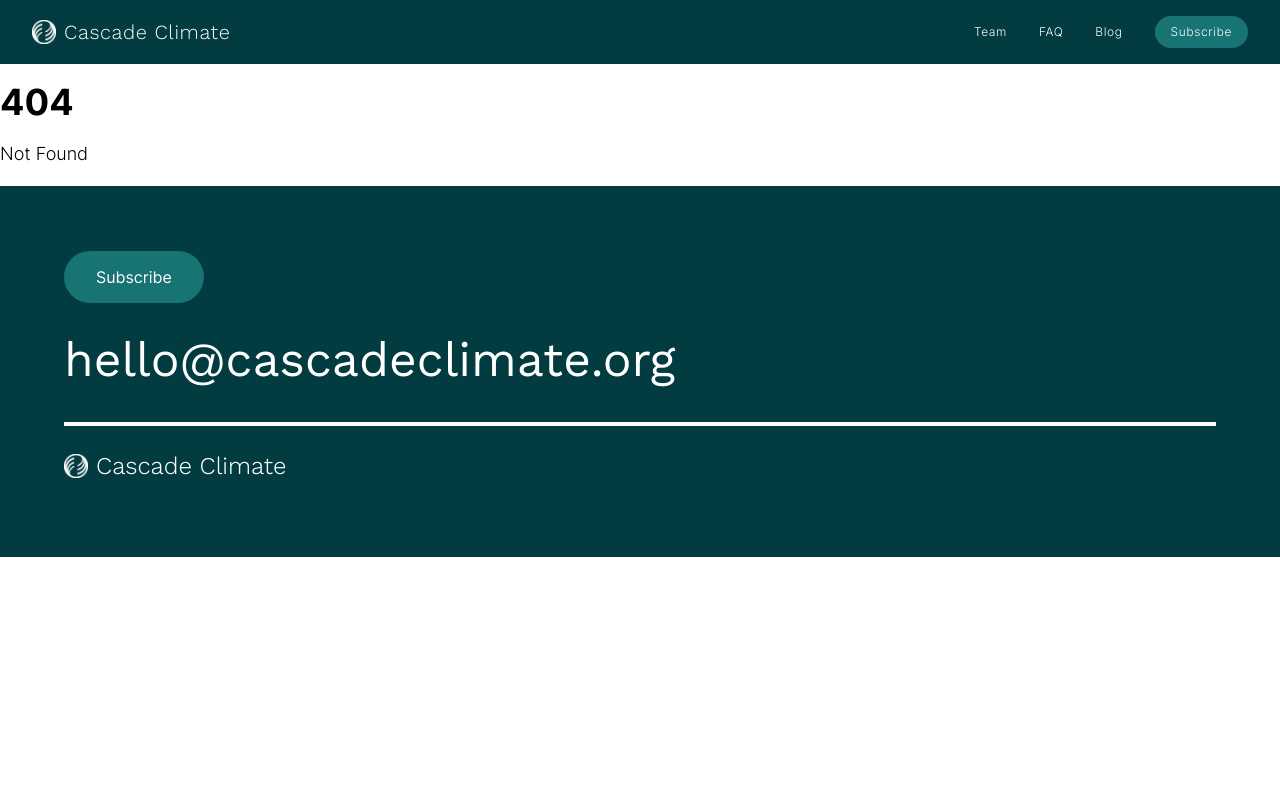
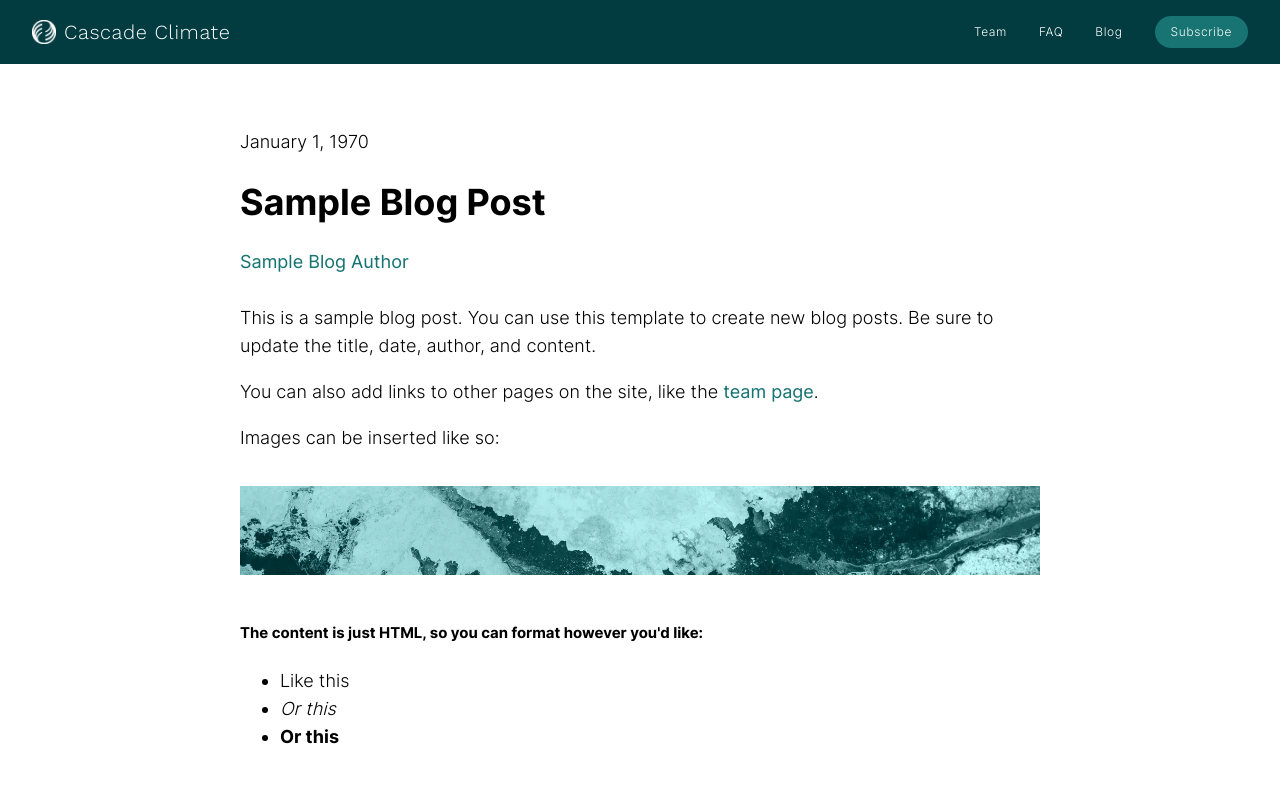
Before and after one commit to Cascade-Climate/cc-website, a SvelteKit app: page /blog/SAMPLE-BLOG-TEMPLATE in a window 1280 px wide. Before the commit this address had no page. Shown: the top 800 px of the page. Built offline with nearby package versions, Linux system fonts and the light colour scheme.

Commit message:
readme.md

```diff
--- /dev/null
+++ b/src/routes/blog/SAMPLE-BLOG-TEMPLATE/+page.svelte
@@ -0,0 +1,34 @@
+<script>
+	import image1 from '$lib/images/waves.webp';
+</script>
+
+<svelte:head>
+	<title>Sample Blog Post - Cascade Climate</title>
+	<meta
+		name="description"
+		content="A short description of the blog post for SEO purposes."
+	/>
+</svelte:head>
+<div class="blog-post">
+	<p class="date">January 1, 1970</p>
+	<h1>
+		Sample Blog Post
+	</h1>
+	<a href="/team/arielle-lok">Sample Blog Author</a>
+	<br />
+	<br />
+	<p>
+		This is a sample blog post. You can use this template to create new blog posts. Be sure to update the title, date, author, and content.
+	</p>
+	<p>
+		You can also add links to other pages on the site, like the <a href="/team">team page</a>.
+	</p>
+	<p>Images can be inserted like so:</p>
+	<img src={image1} alt="Cascade Climate Logo" />
+	<h5>The content is just HTML, so you can format however you'd like:</h5>
+	<ul>
+		<li>Like this</li>
+		<li><em>Or this</em></li>
+		<li><strong>Or this</strong></li>
+	</ul>
+</div>
```
Also changed, not shown: src/lib/components/TeamTemplate.svelte (deleted, +0 -31 lines), src/routes/team/SAMPLE-TEAM-TEMPLATE/+page.svelte (added, +31 -0 lines), 1 other file (tests, documents, lock files or other folders).
